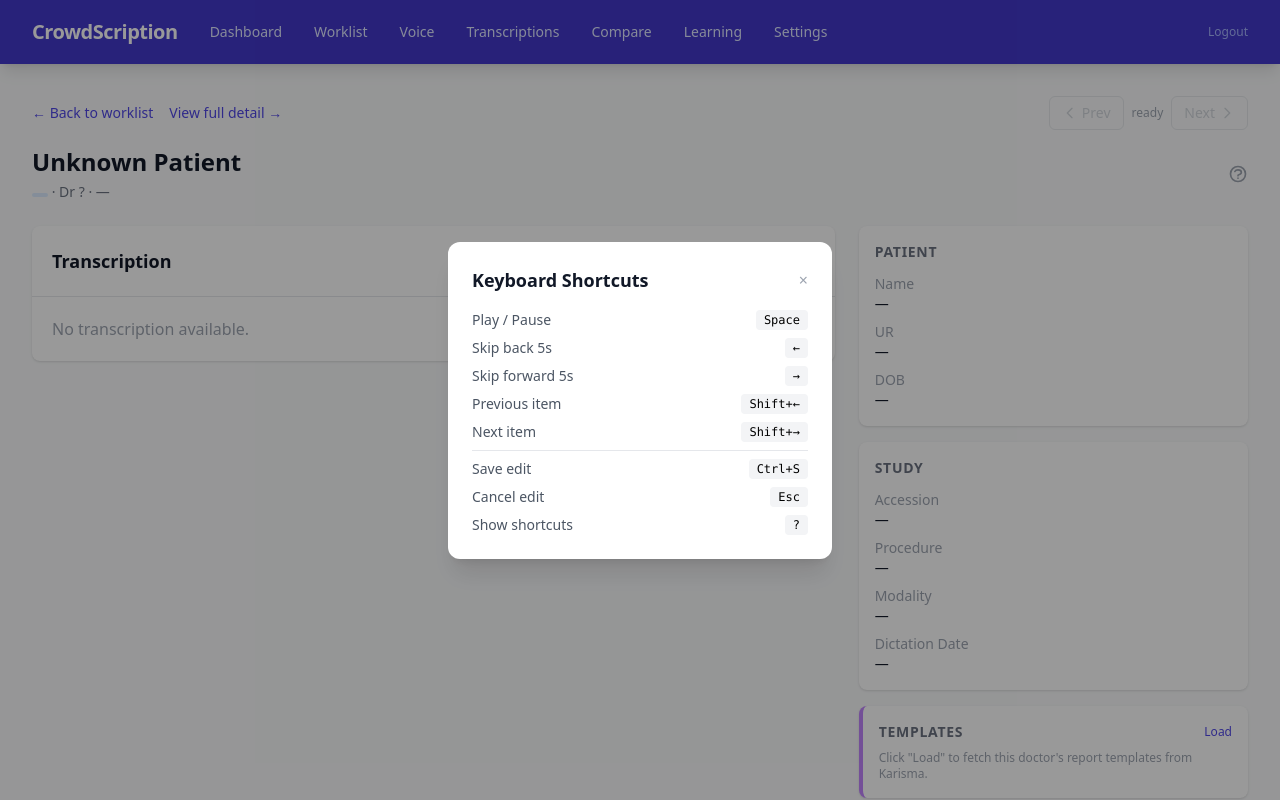
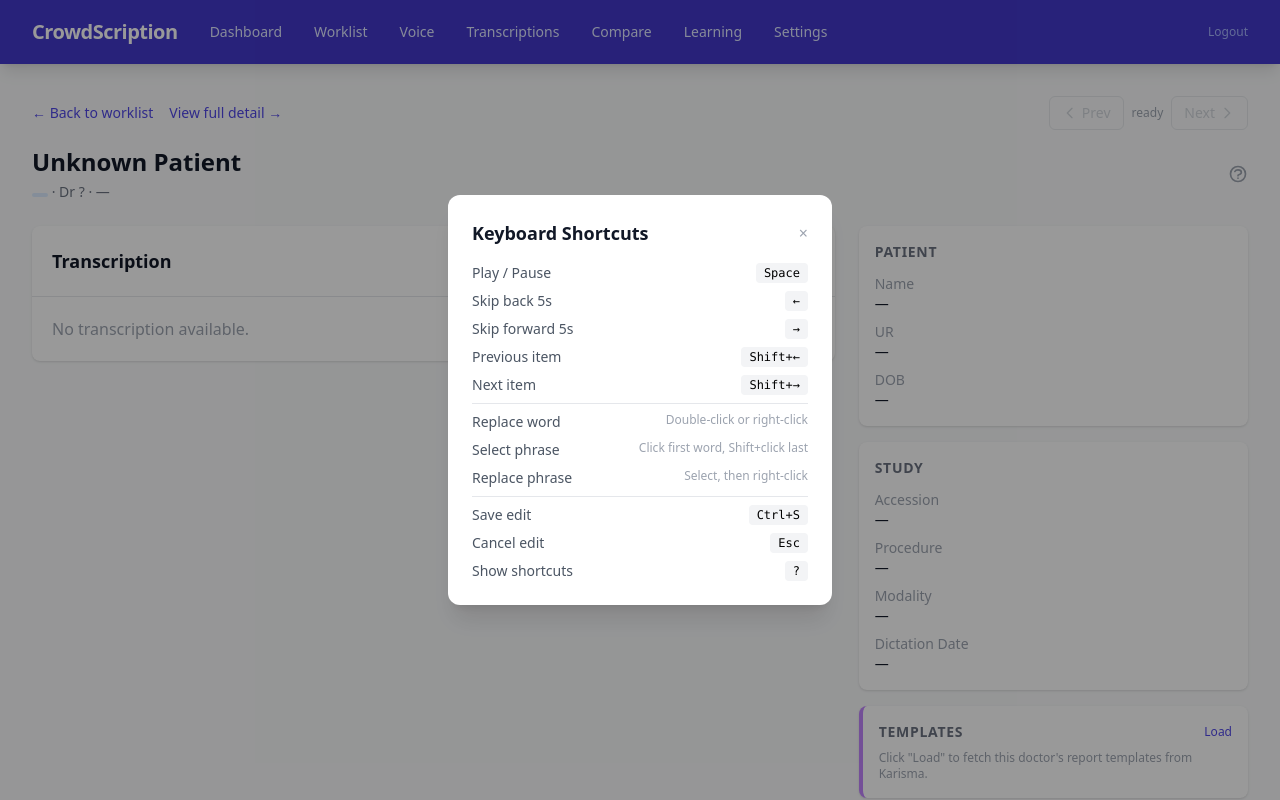
Before and after one commit to chrisgermon/crowd-transcription, a FastAPI app: template crowdtrans/web/templates/worklist/detail.html in a window 1280 px wide, after a click on "Keyboard shortcuts". Run offline with FastAPI, Linux system fonts and the light colour scheme; the template is opened without the code that fills it, so the values that code supplies are empty; the visitor is signed in with stand-in values (Sample User, id 1); parts of the project's set-up code (start-up, migrations or seed data) failed here and were passed over; some libraries are stand-ins or nearby versions.

Commit message:
Fix multi-word phrase selection: use shift+click instead of browser selection
Browser text selection was unreliable with word-span click handlers. Replaced
with explicit shift+click range selection on word spans — click first word,
shift+click last word, right-click to open replacement modal with the phrase.

Co-Authored-By: Claude Opus 4.6 (1M context) <noreply@anthropic.com>

```diff
--- a/crowdtrans/web/templates/worklist/detail.html
+++ b/crowdtrans/web/templates/worklist/detail.html
@@ -340,6 +340,10 @@
             <div class="flex justify-between"><span class="text-gray-600">Previous item</span><kbd class="px-2 py-0.5 bg-gray-100 rounded text-xs font-mono">Shift+&larr;</kbd></div>
             <div class="flex justify-between"><span class="text-gray-600">Next item</span><kbd class="px-2 py-0.5 bg-gray-100 rounded text-xs font-mono">Shift+&rarr;</kbd></div>
             <hr class="my-2">
+            <div class="flex justify-between"><span class="text-gray-600">Replace word</span><span class="text-xs text-gray-400">Double-click or right-click</span></div>
+            <div class="flex justify-between"><span class="text-gray-600">Select phrase</span><span class="text-xs text-gray-400">Click first word, Shift+click last</span></div>
+            <div class="flex justify-between"><span class="text-gray-600">Replace phrase</span><span class="text-xs text-gray-400">Select, then right-click</span></div>
+            <hr class="my-2">
             <div class="flex justify-between"><span class="text-gray-600">Save edit</span><kbd class="px-2 py-0.5 bg-gray-100 rounded text-xs font-mono">Ctrl+S</kbd></div>
             <div class="flex justify-between"><span class="text-gray-600">Cancel edit</span><kbd class="px-2 py-0.5 bg-gray-100 rounded text-xs font-mono">Esc</kbd></div>
             <div class="flex justify-between"><span class="text-gray-600">Show shortcuts</span><kbd class="px-2 py-0.5 bg-gray-100 rounded text-xs font-mono">?</kbd></div>
@@ -382,6 +386,7 @@
     .word-span:hover { background-color: #e0e7ff; }
     .word-active { background-color: #818cf8; color: white; border-radius: 2px; padding: 0 1px; }
     .word-span.word-replaced { background-color: #dcfce7; border-radius: 2px; padding: 0 1px; }
+    .word-span.word-selected { background-color: #c7d2fe; border-radius: 2px; padding: 0 1px; }
     /* Report formatting: bold titles/headings */
     .report-title { font-weight: 700; }
     .report-heading { font-weight: 700; }
@@ -546,14 +551,7 @@
                     formatReportDisplay(reportEl);
                     wordSpans = reportEl.querySelectorAll('.word-span');
                     if (syncStatus) syncStatus.classList.remove('hidden');
-
-                    reportEl.addEventListener('click', function(e) {
-                        var span = e.target.closest('.word-span');
-                        if (span && span.dataset.start && audio) {
-                            audio.currentTime = parseFloat(span.dataset.start);
-                            if (audio.paused) audio.play();
-                        }
-                    });
+                    // Click handler for audio sync + selection is set up below
                 }
             })
             .catch(function(err) {
@@ -925,52 +923,119 @@
         });
     };
 
-    // Helper: get selected phrase from browser text selection within report
-    function getSelectedPhrase() {
-        var sel = window.getSelection();
-        if (!sel || sel.isCollapsed || !sel.rangeCount) return '';
-        var range = sel.getRangeAt(0);
-        // Only use selection if it's within the report element
-        if (!reportEl.contains(range.startContainer) || !reportEl.contains(range.endContainer)) return '';
-        var text = sel.toString().trim();
-        // Clean up: collapse whitespace, strip leading/trailing punctuation
-        text = text.replace(/\s+/g, ' ').replace(/^[.,;:!?'"()\[\]{}]+|[.,;:!?'"()\[\]{}]+$/g, '');
+    // ── Multi-word selection for phrase replacement ──
+    // Click a word = audio sync (existing). Shift+click = select range.
+    // Double-click = replace single word. Right-click = replace selection or word.
+
+    var selectionAnchorIdx = -1;  // first word of a shift-click range
+
+    function clearWordSelection() {
+        if (!wordSpans.length) return;
+        for (var i = 0; i < wordSpans.length; i++) {
+            wordSpans[i].classList.remove('word-selected');
+        }
+        selectionAnchorIdx = -1;
+    }
+
+    function getSelectedRange() {
+        // Returns array of selected span elements, or empty array
+        var selected = [];
+        for (var i = 0; i < wordSpans.length; i++) {
+            if (wordSpans[i].classList.contains('word-selected')) {
+                selected.push(wordSpans[i]);
+            }
+        }
+        return selected;
+    }
+
+    function getSelectedPhraseText() {
+        var spans = getSelectedRange();
+        if (spans.length === 0) return '';
+        var words = [];
+        for (var i = 0; i < spans.length; i++) {
+            var w = spans[i].textContent.trim();
+            if (w) words.push(w);
+        }
+        var text = words.join(' ');
+        // Strip leading/trailing punctuation
+        text = text.replace(/^[.,;:!?'"()\[\]{}]+|[.,;:!?'"()\[\]{}]+$/g, '');
         return text;
     }
 
-    // Double-click on a word span opens the replacement modal
-    // If there's a multi-word selection, use that; otherwise use the clicked word
+    function selectWordRange(fromIdx, toIdx) {
+        clearWordSelection();
+        var lo = Math.min(fromIdx, toIdx);
+        var hi = Math.max(fromIdx, toIdx);
+        for (var i = lo; i <= hi; i++) {
+            if (i >= 0 && i < wordSpans.length) {
+                wordSpans[i].classList.add('word-selected');
+            }
+        }
+    }
+
     if (reportEl) {
+        // Click: audio sync + anchor for shift-click selection
+        reportEl.addEventListener('click', function(e) {
+            var span = e.target.closest('.word-span');
+            if (!span || isEditing) return;
+            var idx = parseInt(span.dataset.idx, 10);
+
+            if (e.shiftKey && selectionAnchorIdx >= 0) {
+                // Shift+click: select range from anchor to this word
+                e.preventDefault();
+                selectWordRange(selectionAnchorIdx, idx);
+            } else {
+                // Normal click: clear selection, set anchor, audio sync
+                clearWordSelection();
+                selectionAnchorIdx = idx;
+                if (span.dataset.start && audio) {
+                    audio.currentTime = parseFloat(span.dataset.start);
+                    if (audio.paused) audio.play();
+                }
+            }
+        });
+
+        // Double-click: open replacement modal for single word
         reportEl.addEventListener('dblclick', function(e) {
             if (isEditing) return;
-            // Short delay to let the browser finish its double-click word selection
-            setTimeout(function() {
-                var phrase = getSelectedPhrase();
-                if (!phrase) {
-                    var span = e.target.closest('.word-span');
-                    if (span) {
-                        phrase = span.textContent.trim().replace(/[.,;:!?'"()\[\]{}]/g, '');
-                    }
+            var span = e.target.closest('.word-span');
+            if (span) {
+                var word = span.textContent.trim().replace(/[.,;:!?'"()\[\]{}]/g, '');
+                if (word.length > 0) {
+                    e.preventDefault();
+                    clearWordSelection();
+                    openReplaceModal(word);
                 }
-                if (phrase && phrase.length > 0) {
-                    openReplaceModal(phrase);
-                }
-            }, 10);
+            }
         });
 
-        // Right-click: if text is selected, use the phrase; otherwise use single word
+        // Right-click: open replacement modal for selected phrase, or single word
         reportEl.addEventListener('contextmenu', function(e) {
             if (isEditing) return;
-            var phrase = getSelectedPhrase();
-            if (!phrase) {
-                var span = e.target.closest('.word-span');
-                if (span) {
-                    phrase = span.textContent.trim().replace(/[.,;:!?'"()\[\]{}]/g, '');
+
+            // Check for multi-word selection first
+            var phrase = getSelectedPhraseText();
+            if (phrase && phrase.split(/\s+/).length > 1) {
+                e.preventDefault();
+                openReplaceModal(phrase);
+                return;
+            }
+
+            // Fall back to single word under cursor
+            var span = e.target.closest('.word-span');
+            if (span) {
+                var word = span.textContent.trim().replace(/[.,;:!?'"()\[\]{}]/g, '');
+                if (word.length > 0) {
+                    e.preventDefault();
+                    openReplaceModal(word);
                 }
             }
-            if (phrase && phrase.length > 0) {
-                e.preventDefault();
-                openReplaceModal(phrase);
+        });
+
+        // Clear selection when clicking outside the report
+        document.addEventListener('click', function(e) {
+            if (!reportEl.contains(e.target) && !document.getElementById('replace-modal').contains(e.target)) {
+                clearWordSelection();
             }
         });
     }
```
